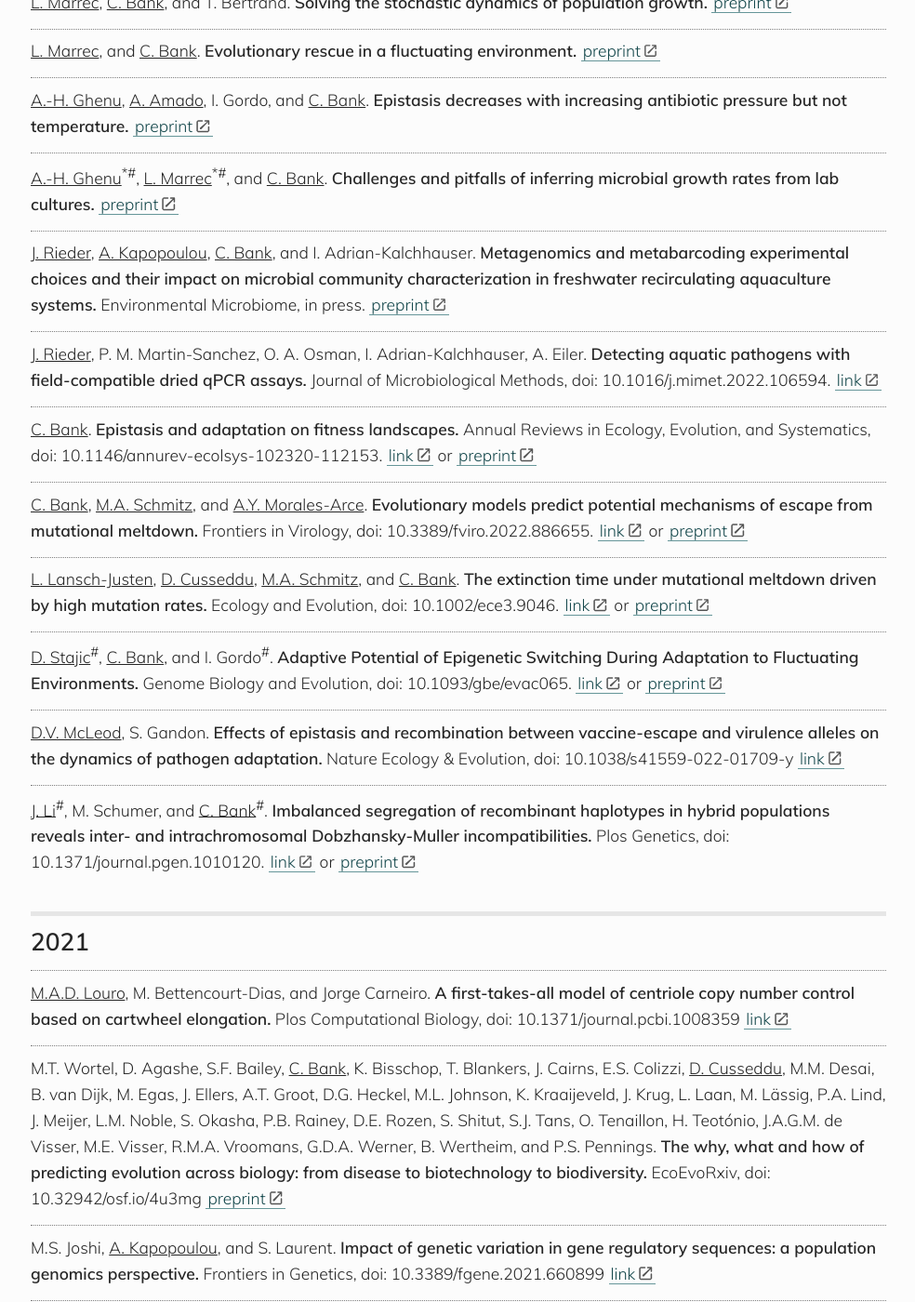
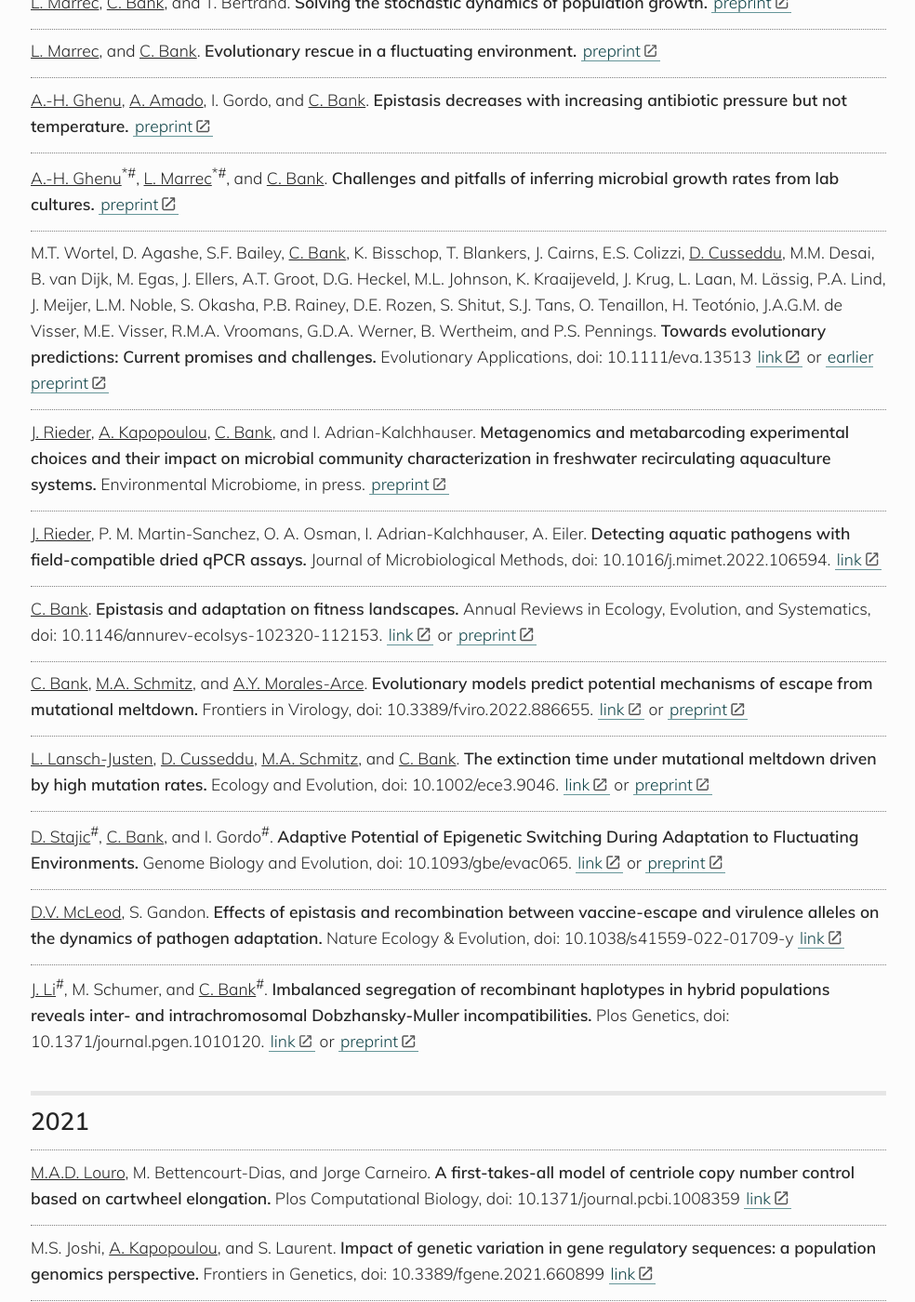
Before and after one commit to banklab/banklab.github.io, a Jekyll site: the page built from publications.md, in a window 1280 px wide and 1400 px high, scrolled down 772 px. Shown: the whole window at 93% size, without its empty margins (147-1131 px from the left). Built offline with Jekyll 4.4.1, drawn with Linux system fonts in a browser that asks for light colours; some web fonts are replaced.

Commit message:
Update publications.md
Added doi

```diff
--- a/publications.md
+++ b/publications.md
@@ -31,6 +31,8 @@ https://kramdown.gettalong.org/syntax.html#html-blocks
 
 <u>A.-H. Ghenu</u><sup>*#</sup>, <u>L. Marrec</u><sup>*#</sup>, and <u>C. Bank</u>. **Challenges and pitfalls of inferring microbial growth rates from lab cultures.** [preprint](https://www.biorxiv.org/content/10.1101/2022.06.24.497412)
 
+M.T. Wortel, D. Agashe, S.F. Bailey, <u>C. Bank</u>, K. Bisschop, T. Blankers, J. Cairns, E.S. Colizzi, <u>D. Cusseddu</u>, M.M. Desai, B. van Dijk, M. Egas, J. Ellers, A.T. Groot, D.G. Heckel, M.L. Johnson, K. Kraaijeveld, J. Krug, L. Laan, M. Lässig, P.A. Lind, J. Meijer, L.M. Noble, S. Okasha, P.B. Rainey, D.E. Rozen, S. Shitut, S.J. Tans, O. Tenaillon, H. Teotónio, J.A.G.M. de Visser, M.E. Visser, R.M.A. Vroomans, G.D.A. Werner, B. Wertheim, and P.S. Pennings. **Towards evolutionary predictions: Current promises and challenges.** Evolutionary Applications, doi: 10.1111/eva.13513 [link](https://onlinelibrary.wiley.com/doi/10.1111/eva.13513) or [earlier preprint](https://ecoevorxiv.org/4u3mg/)
+
 <u>J. Rieder</u>, <u>A. Kapopoulou</u>, <u>C. Bank</u>, and I. Adrian-Kalchhauser. **Metagenomics and metabarcoding experimental choices and their impact on microbial community characterization in freshwater recirculating aquaculture systems.** Environmental Microbiome, in press. [preprint](https://www.biorxiv.org/content/10.1101/2022.07.05.498813v1.abstract)
 
 <u>J. Rieder</u>, P. M. Martin-Sanchez, O. A. Osman, I. Adrian-Kalchhauser, A. Eiler. **Detecting aquatic pathogens with field-compatible dried qPCR assays.** Journal of Microbiological Methods, doi: 10.1016/j.mimet.2022.106594. [link](https://doi.org/10.1016/j.mimet.2022.106594)
@@ -50,8 +52,6 @@ https://kramdown.gettalong.org/syntax.html#html-blocks
 ## 2021
 
 <u>M.A.D. Louro</u>, M. Bettencourt-Dias, and Jorge Carneiro. **A first-takes-all model of centriole copy number control based on cartwheel elongation.** Plos Computational Biology, doi: 10.1371/journal.pcbi.1008359 [link](https://journals.plos.org/ploscompbiol/article?id=10.1371/journal.pcbi.1008359)
-
-M.T. Wortel, D. Agashe, S.F. Bailey, <u>C. Bank</u>, K. Bisschop, T. Blankers, J. Cairns, E.S. Colizzi, <u>D. Cusseddu</u>, M.M. Desai, B. van Dijk, M. Egas, J. Ellers, A.T. Groot, D.G. Heckel, M.L. Johnson, K. Kraaijeveld, J. Krug, L. Laan, M. Lässig, P.A. Lind, J. Meijer, L.M. Noble, S. Okasha, P.B. Rainey, D.E. Rozen, S. Shitut, S.J. Tans, O. Tenaillon, H. Teotónio, J.A.G.M. de Visser, M.E. Visser, R.M.A. Vroomans, G.D.A. Werner, B. Wertheim, and P.S. Pennings. **The why, what and how of predicting evolution across biology: from disease to biotechnology to biodiversity.** EcoEvoRxiv, doi: 10.32942/osf.io/4u3mg [preprint](https://ecoevorxiv.org/4u3mg/)
 
 M.S. Joshi, <u>A. Kapopoulou</u>, and S. Laurent. **Impact of genetic variation in gene regulatory sequences: a population genomics perspective.** Frontiers in Genetics, doi: 10.3389/fgene.2021.660899 [link](https://doi.org/10.3389/fgene.2021.660899)
 
```
